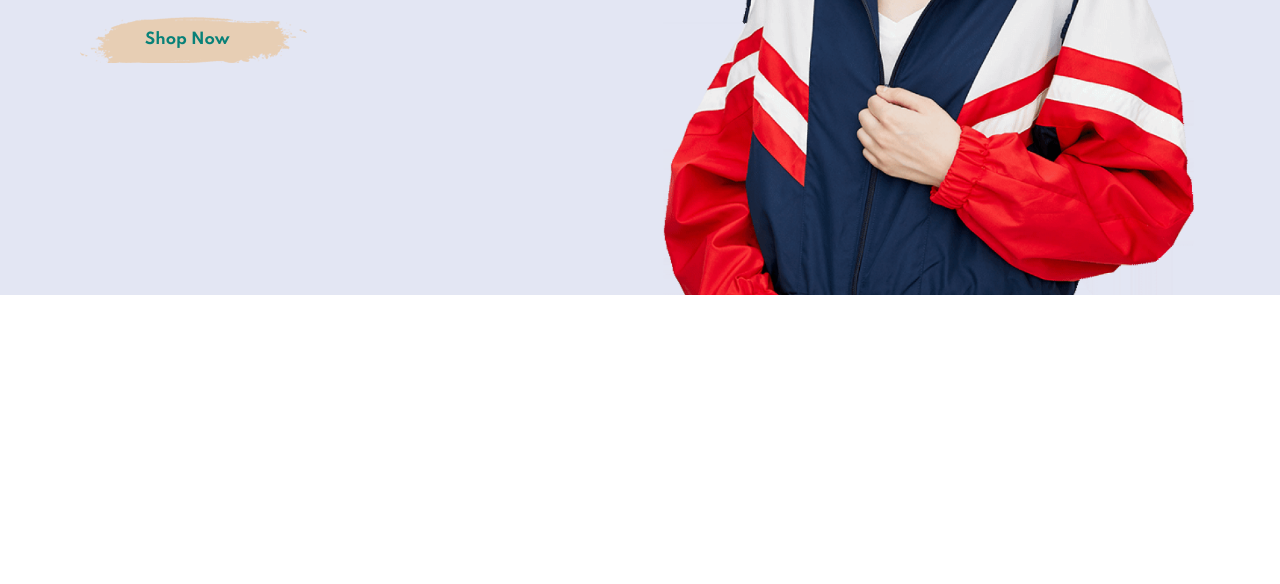
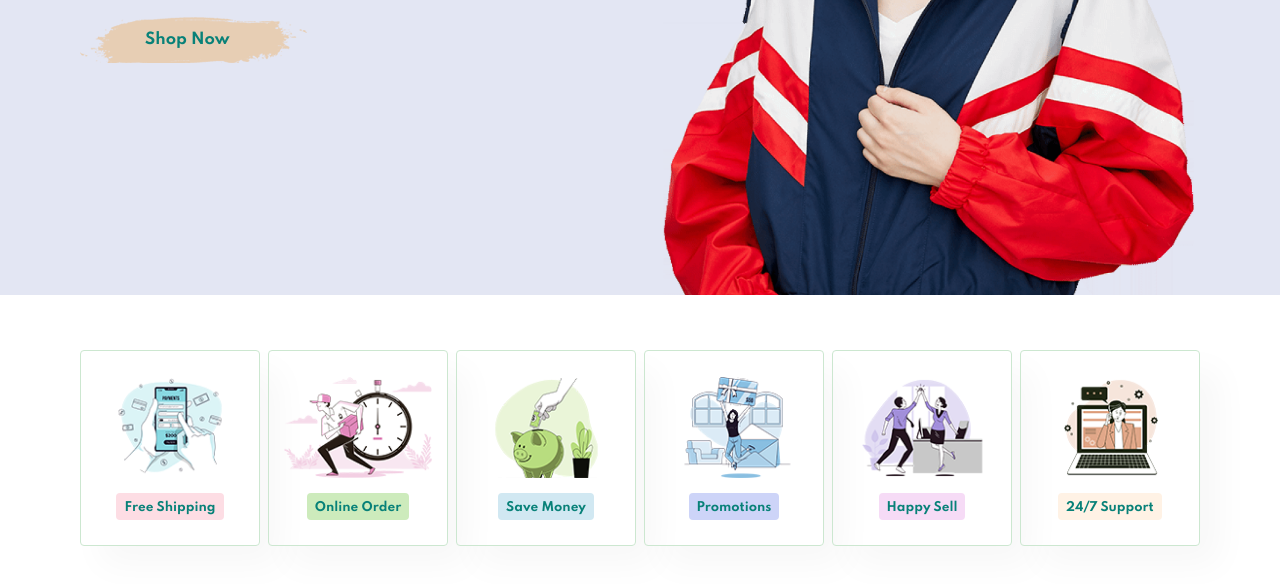
Before and after one commit to Jorwin-dev/fc-shirts-ecom, a plain HTML site: page index.html in a window 1280 px wide. Shown: the part 510-1094 px from the top of the page. Before the commit the page ends 805 px from the top, so only its background shows below. Drawn offline with Linux system fonts and the light colour scheme.

Commit message:
Add Features section

```diff
--- a/index.html
+++ b/index.html
@@ -36,6 +36,33 @@
         <!--Insert Puyol Modeling Image-->
     </section>
 
+    <section id="feature" class="section-p1">
+        <div class="fe-box">
+            <img src="img/features/f1.png" alt="Feature 2">
+            <h6>Free Shipping</h6>
+        </div>
+        <div class="fe-box">
+            <img src="img/features/f2.png" alt="Feature 3">
+            <h6>Online Order</h6>
+        </div>
+        <div class="fe-box">
+            <img src="img/features/f3.png" alt="Feature 1">
+            <h6>Save Money</h6>
+        </div>
+        <div class="fe-box">
+            <img src="img/features/f4.png" alt="Feature 4">
+            <h6>Promotions</h6>
+        </div>
+        <div class="fe-box">
+            <img src="img/features/f5.png" alt="Feature 5">
+            <h6>Happy Sell</h6>
+        </div>
+        <div class="fe-box">
+            <img src="img/features/f6.png" alt="Feature 6">
+            <h6>24/7 Support</h6>
+        </div>
+    </section>
+
 
     <script src="script.js"></script>
 </body>
--- a/style.css
+++ b/style.css
@@ -131,3 +131,62 @@ body {
     font-weight: 700;
     font-size: 15px;
 }
+
+/*Formatting for the boxes*/
+#feature {
+    display: flex;
+    align-items: center;
+    justify-content: space-between;
+    flex-wrap: wrap;
+}
+
+/*Creates the box for the featured items*/
+#feature .fe-box {
+    width: 180px;
+    text-align: center;
+    padding: 25px 15px;
+    box-shadow: 20px 20px 34px rgba(0, 0, 0, 0.03);
+    border: 1px solid #cce7d0;
+    border-radius: 4px;
+    margin: 15px 0;
+}
+
+/*Adds hover effect for outline*/
+#feature .fe-box:hover {
+    box-shadow: 10px 10px 54px rgba(70, 62, 221, 0.1);
+}
+
+#feature .fe-box img {
+    width: 100%;
+    margin-bottom: 10px;
+}
+
+/*Background for featured items*/
+#feature .fe-box h6 {
+    display: inline-block;
+    padding: 9px 8px 6px 8px;
+    line-height: 1;
+    border-radius: 4px;
+    color: #088178;
+    background-color: #fddde4;
+}
+
+#feature .fe-box:nth-child(2) h6 {
+    background-color: #cdebbc;
+}
+
+#feature .fe-box:nth-child(3) h6 {
+    background-color: #d1e8f2;
+}
+
+#feature .fe-box:nth-child(4) h6 {
+    background-color: #cdd4f8;
+}
+
+#feature .fe-box:nth-child(5) h6 {
+    background-color: #f6dbf6;
+}
+
+#feature .fe-box:nth-child(6) h6 {
+    background-color: #fff2e5;
+}
```
